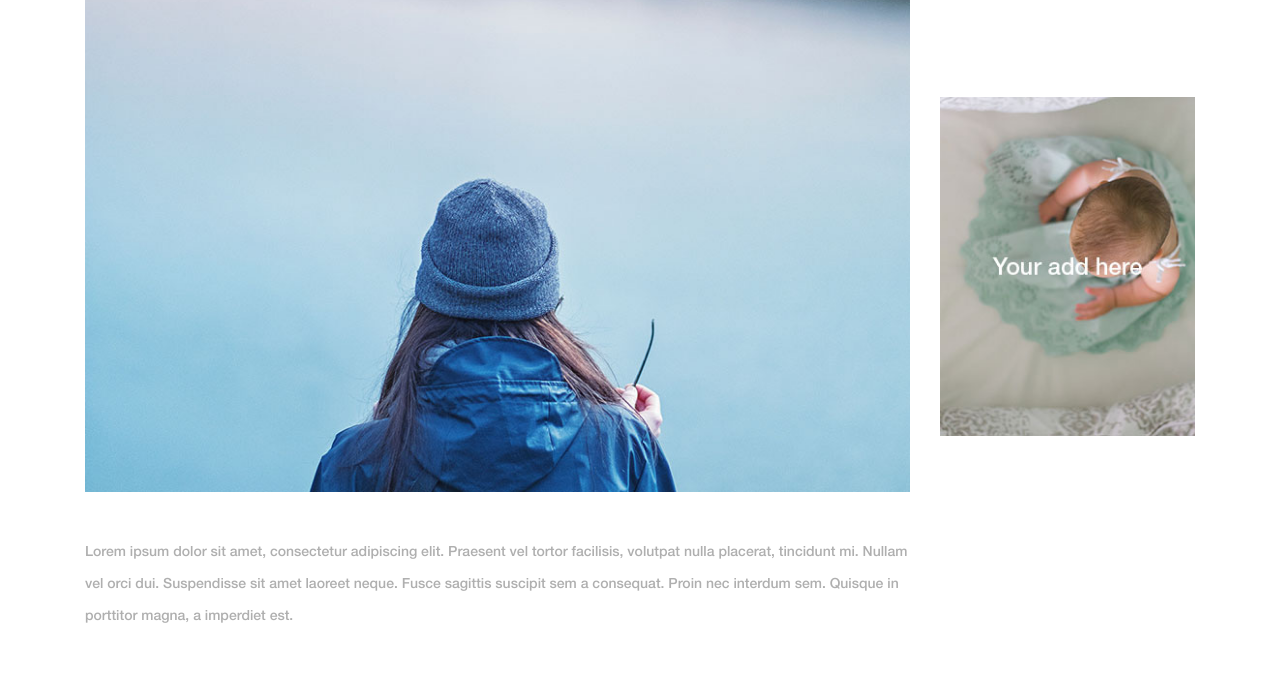
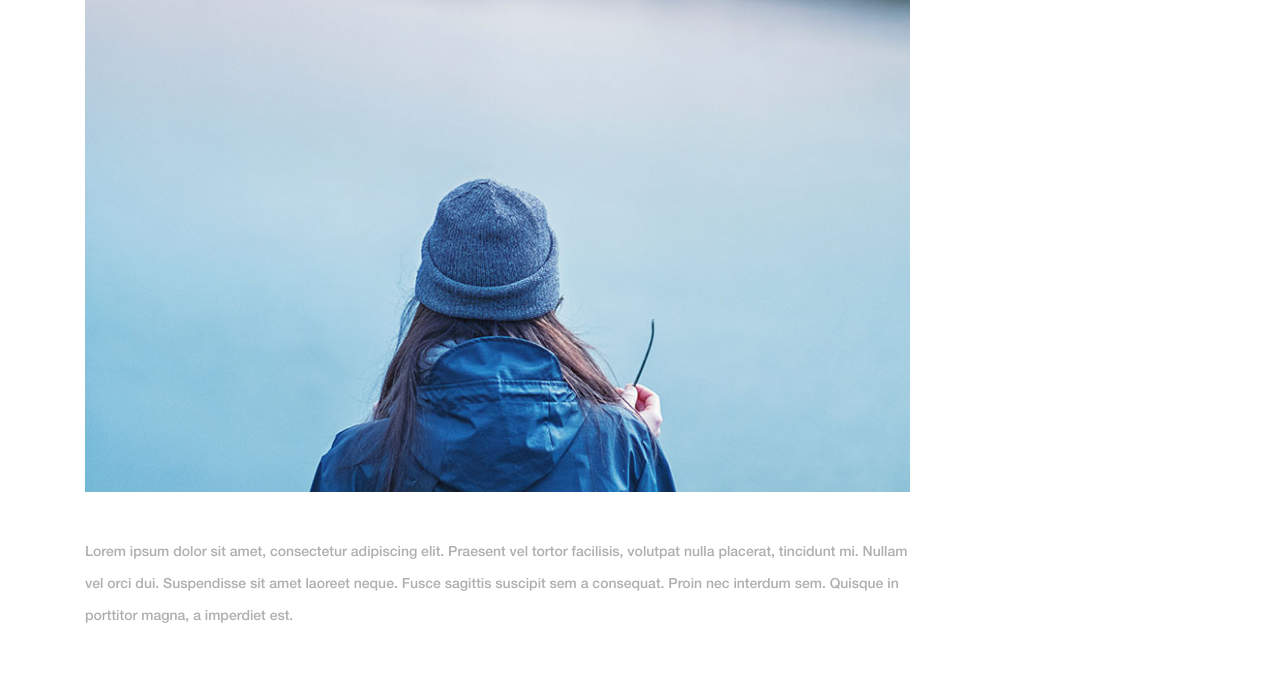
Before and after one commit to hamzeen/test, a plain HTML site: page index.html in a window 1280 px wide. Shown: the part 3994-4672 px from the top of the page. Drawn offline with Linux system fonts and the light colour scheme; files whose address does not match are found by name.

Commit message:
Update index.html

```diff
--- a/index.html
+++ b/index.html
@@ -332,9 +332,9 @@
             <a href="#">Music</a>
             <a href="#">Car</a>
           </div>
-          <div class="sidebar-ads">
-            <img src="images/ads.jpg" alt="ads">
-          </div>
+          <!--<div class="sidebar-ads">
+            <img src="images/advert.jpg" alt="advertisement">
+          </div>//-->
         </div>
       </div>
     </div>
```
